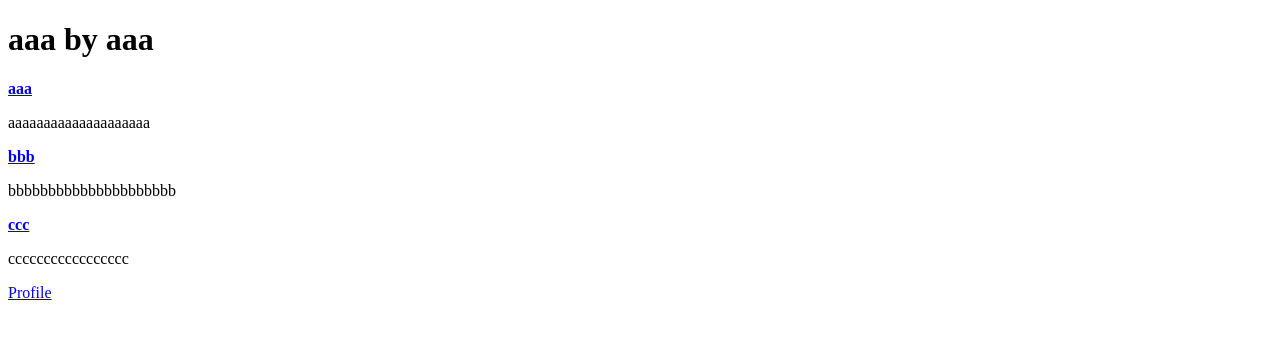
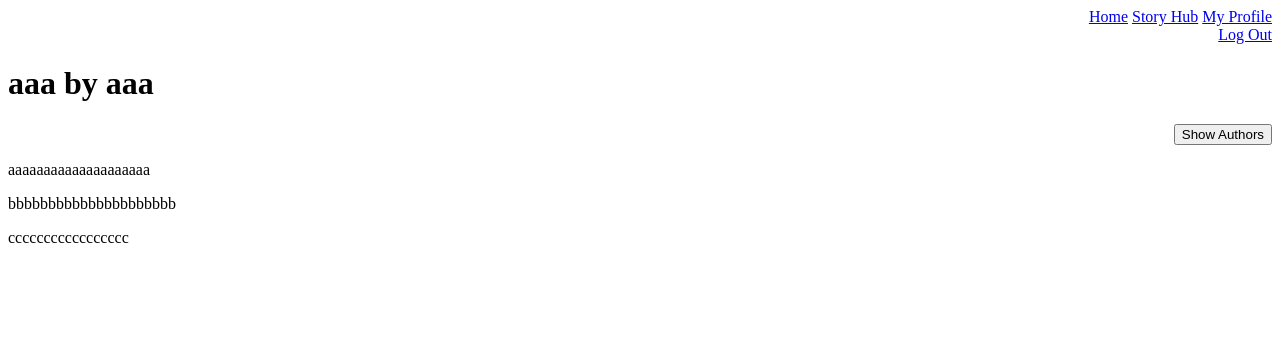
Before and after one commit to igalakhov/softdev_p00, a Flask app: page /stories/1 in a window 1280 px wide. Shown: the top 339 px of the page. Run offline with Flask 2, Linux system fonts and the light colour scheme; a user stored in the database is signed in; data comes from the database, SQL or seed files in the repository.

Commit message:
Added showing and hiding contributors

```diff
--- a/app/__init__.py
+++ b/app/__init__.py
@@ -71,7 +71,7 @@ def login():
             flash('Logged In as [%s]' % to_login.username, 'green')
             return redirect('profile')
 
-    return render_template('login.html', title='login')
+    return render_template('login.html', title='Log In')
 
 #page for user to register for the site
 @app.route('/signup', methods=['GET', 'POST'])
@@ -118,17 +118,17 @@ def signup():
 
         print(username, password, password_repeat)
 
-    return render_template('signup.html', title='signup')
+    return render_template('signup.html', title='Sign Up')
 
 
 # user profile
 @app.route('/profile')
 @login_required
 def profile():
-    return render_template('profile.html', title='Profile')
+    return render_template('profile.html', title='My Profile')
 
 # other user profiles
-@app.route('/profiles/<username>')
+@app.route('/profile/<username>')
 @login_required
 def userprofile(username):
     if username == current_user().username:
@@ -149,7 +149,7 @@ def logout():
 @login_required
 def stories():
     storyThreads = Story.get_all_stories()
-    return render_template('stories.html', title='Stories', threads=storyThreads)
+    return render_template('stories.html', title='Story Hub', threads=storyThreads)
 
 
 # this will be modified to display a story given an id
@@ -177,7 +177,9 @@ def show_story(id):
             flash('Added successfully', 'green')
             return redirect(f'/stories/{id}')
 
-    return render_template('storythread.html', to_render=story, has_added_to = has_added_to)
+    show = "show" in request.form.keys()
+
+    return render_template('storythread.html', to_render=story, has_added_to = has_added_to, show_authors=show)
 
 #displays a form to create a new story
 @app.route('/stories/create/new', methods=['GET', 'POST'])
--- a/app/session_management.py
+++ b/app/session_management.py
@@ -28,6 +28,8 @@ def login_required(f):
     @wraps(f)
     def dec(*args, **kwargs):
         if 'user_id' in session:
+            for arg in args:
+                print(arg)
             return f(*args, **kwargs)
         flash('You must be logged in to view [%s]!' % request.path, 'red')
         return redirect('/login')
--- a/app/templates/storythread.html
+++ b/app/templates/storythread.html
@@ -4,9 +4,27 @@
 
 {% set title = to_render.title %}
 {% block content %}
+
+    <div align="right">
+        <a href="{{ url_for('index') }}">Home</a>
+        <a href="{{ url_for('stories') }}">Story Hub</a>
+        <a href="{{ url_for('profile') }}">My Profile</a><br>
+        <a href="{{ url_for('logout') }}">Log Out</a>
+    </div>
+
     <h1>{{ to_render.title }} by {{ to_render.author.username }}</h1>
 
     {{ do_flashes() }}
+
+    <div align="right">
+        <form method="POST">
+            {% if show_authors %}
+                <input type="submit" name="hide" value="Hide Authors">
+            {% else %}
+                <input type="submit" name="show" value="Show Authors">
+            {% endif %}
+        </form>
+    </div>
 
     {% if not has_added_to %}
     {{ to_render.get_additions()[-1].content }}<br><br>
@@ -20,9 +38,11 @@
 
     {% else %}
         {%  for addition in to_render.get_additions() %}
-            <b><a href="/profiles/{{ addition.author.username }}">{{ addition.author.username }}</a></b><br>
+            {% if show_authors %}
+                <b><a href="{{ url_for('userprofile', username=addition.author.username) }}">{{ addition.author.username }}</a></b><br>
+            {% endif %}
             <p> {{ addition.content }} </p>
         {% endfor %}
     {% endif %}
-    <p><a href="{{ url_for('profile') }}">Profile</a></p>
+
 {% endblock content %}
```
